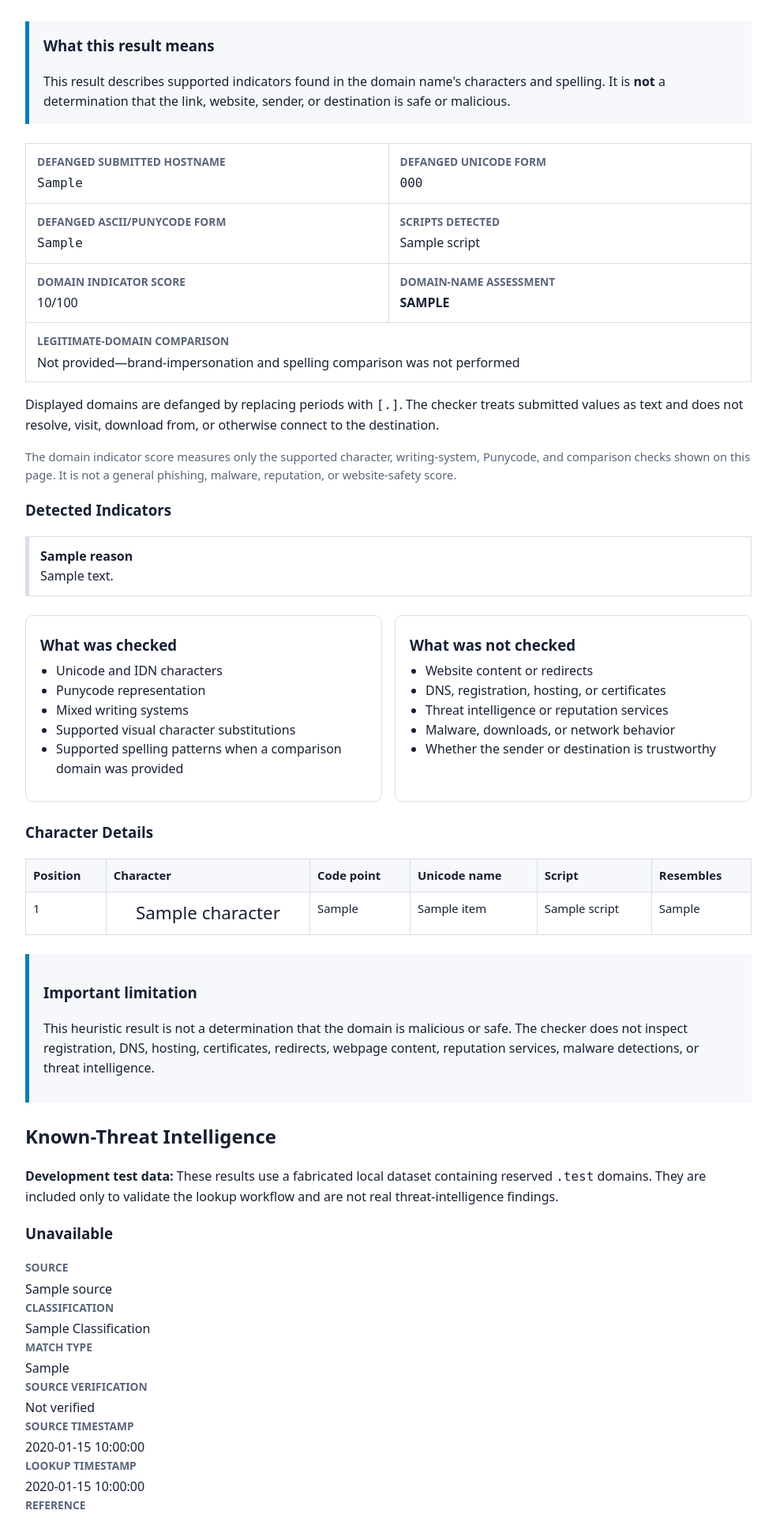
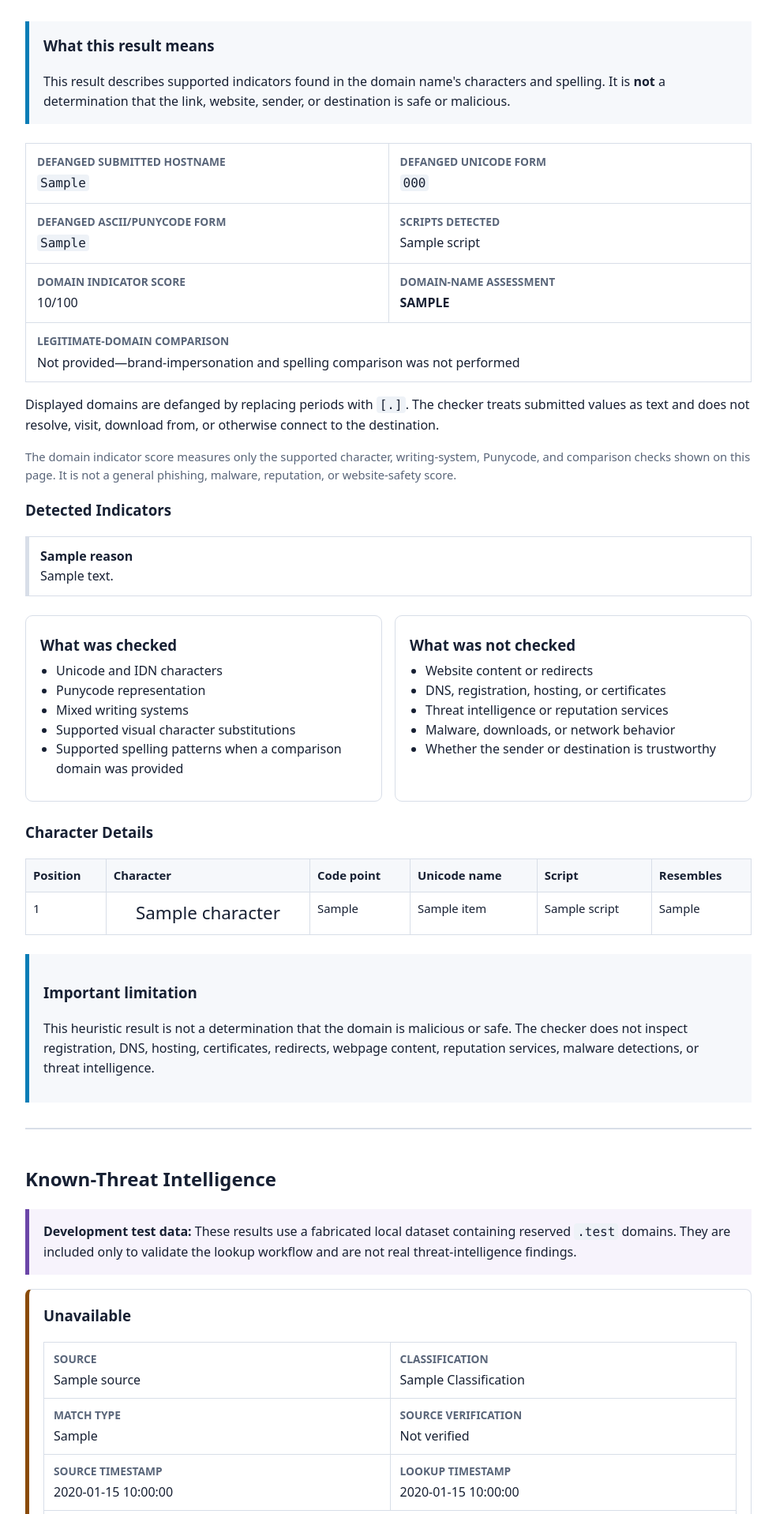
Before and after one commit to CFloy66-v12o/Domain-Spoof-Detector, a Flask app: template templates/index.html in a window 1280 px wide. Shown: the part 924-2841 px from the top of the page at 79% size, without its empty margins (148-1131 px from the left). Run offline with Flask 3, Linux system fonts and the light colour scheme; the template is opened without the code that fills it: most values are stand-ins (such as "Sample title", 1, 10 or a date in 2020).

Commit message:
Style threat intelligence result states

```diff
--- a/static/styles.css
+++ b/static/styles.css
@@ -101,6 +101,75 @@ dd { margin: 4px 0 0; overflow-wrap: anywhere; }
   margin-top: 6px;
   padding-left: 20px;
 }
+.intelligence-results {
+  border-top: 2px solid var(--line);
+  margin-top: 32px;
+  padding-top: 24px;
+}
+
+.test-data-notice {
+  border-left: 5px solid #6b46a8;
+  background: #f7f3fc;
+  margin: 18px 0;
+  padding: 16px 18px;
+}
+
+.intelligence-finding {
+  border: 1px solid var(--line);
+  border-left: 5px solid var(--brand);
+  border-radius: 8px;
+  margin: 18px 0;
+  padding: 18px;
+}
+
+.intelligence-listed {
+  border-left-color: var(--danger);
+}
+
+.intelligence-not_found {
+  border-left-color: var(--brand);
+}
+
+.intelligence-unavailable,
+.intelligence-user_reported {
+  border-left-color: var(--warn);
+}
+
+.intelligence-finding h3 {
+  margin-top: 0;
+}
+
+.intelligence-grid {
+  display: grid;
+  grid-template-columns: repeat(2, minmax(0, 1fr));
+  gap: 1px;
+  background: var(--line);
+  border: 1px solid var(--line);
+  margin: 14px 0;
+}
+
+.intelligence-grid div {
+  background: #fff;
+  min-width: 0;
+  padding: 10px 12px;
+}
+
+.intelligence-grid .intelligence-wide {
+  grid-column: 1 / -1;
+}
+
+.intelligence-caution {
+  color: var(--warn);
+  font-weight: 700;
+}
+
+code {
+  background: #eef2f7;
+  border-radius: 4px;
+  font-family: ui-monospace, SFMono-Regular, Consolas, monospace;
+  overflow-wrap: anywhere;
+  padding: 1px 4px;
+}
 .findings { list-style: none; padding: 0; }
 .finding { border: 1px solid var(--line); border-left-width: 5px; padding: 12px 14px; margin: 9px 0; }
 .finding strong, .finding span { display: block; }
@@ -131,4 +200,7 @@ footer { border-top: 1px solid var(--line); color: var(--muted); font-size: .88r
   .coverage-grid {
     grid-template-columns: 1fr;
   }
+  .intelligence-grid {
+    grid-template-columns: 1fr;
+  }
 }
```
